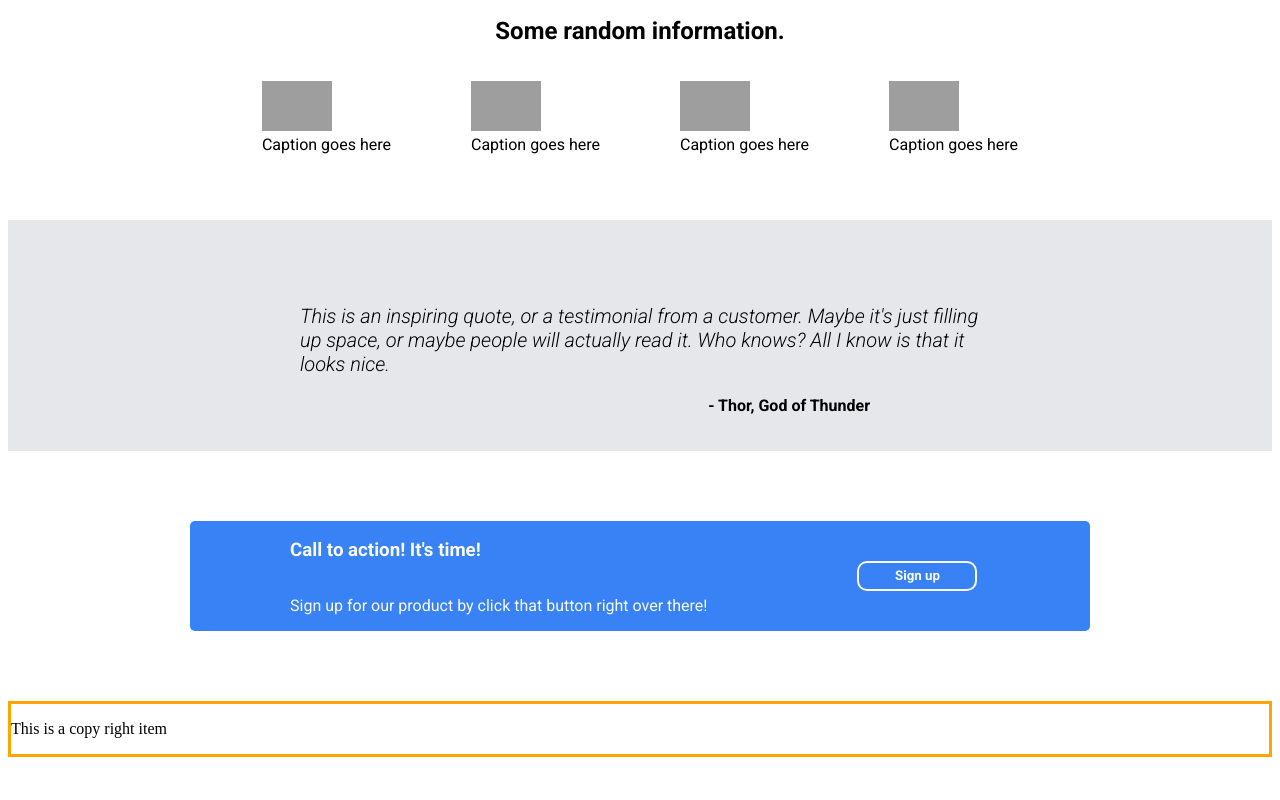
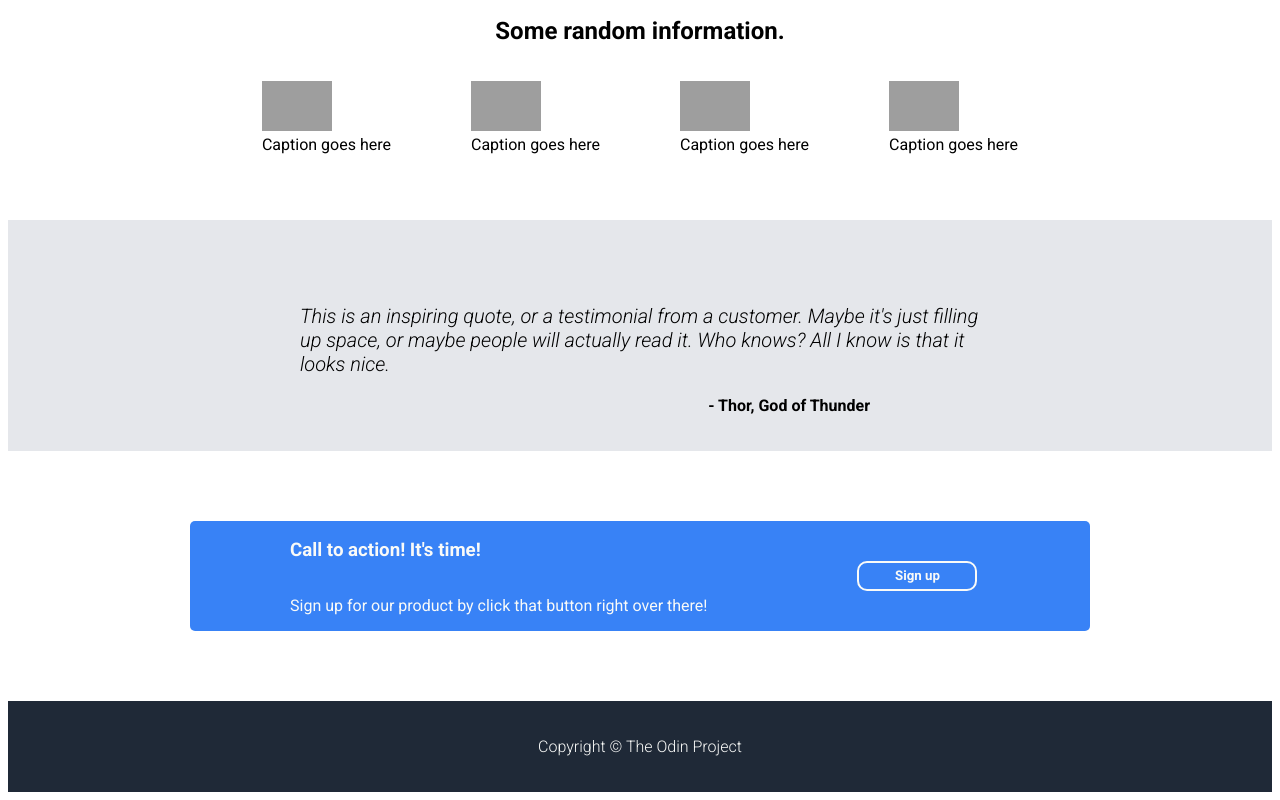
Before and after one commit to AlyGA/Landing-Page, a plain HTML site: page index.html in a window 1280 px wide. Shown: the part 381-1181 px from the top of the page. Before the commit the page ends 1146 px from the top, so only its background shows below. Drawn offline with Linux system fonts and the light colour scheme; grey boxes are pictures that could not be loaded.

Commit message:
Add footer to website

```diff
--- a/index.html
+++ b/index.html
@@ -77,7 +77,7 @@
         </div>
     </div>
     <div class="footer">
-        <p>This is a copy right item</p>
+        <p>Copyright © The Odin Project</p>
     </div>
 </body>
 </html>
--- a/style.css
+++ b/style.css
@@ -172,7 +172,13 @@
 
 .footer {
     display: flex;
-    border: solid orange;
+    background-color: #1F2937;
+    padding: 20px;
+    justify-content: center;
+    align-items: center;
+    color: #F9FAF8;
+    font-family: 'Roboto', sans-serif;
+    font-weight: 300;
 }
 
 body {
```
